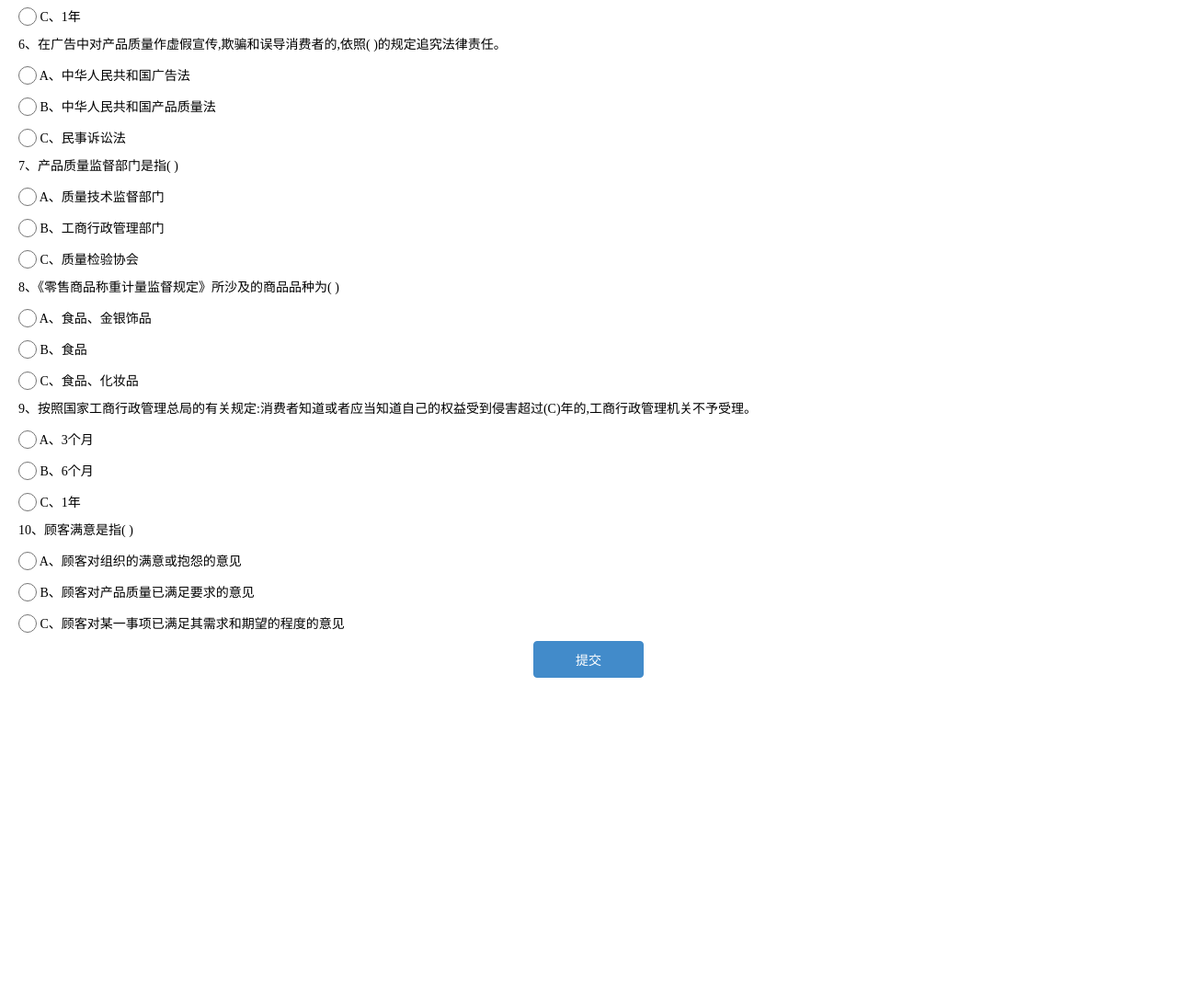
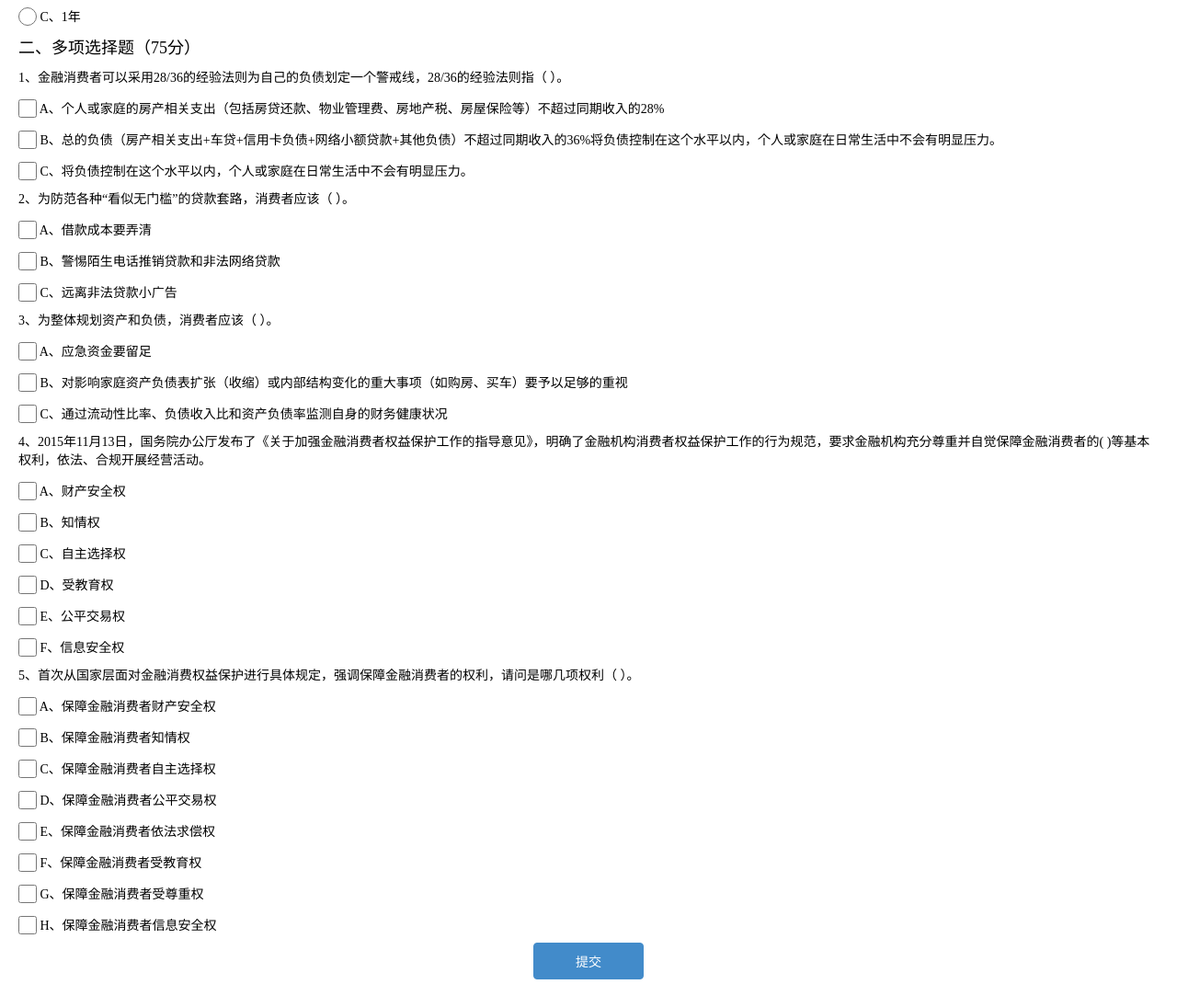
Before and after one commit to stevezhouwz/ceh-answer, a plain HTML site: page index.html in a window 1280 px wide. Shown: the part 679-1774 px from the top of the page at 92% size. Before the commit the page ends 1446 px from the top, so only its background shows below. Drawn offline with Linux system fonts and the light colour scheme.

Commit message:
更换题

```diff
--- a/css/index.css
+++ b/css/index.css
@@ -20,12 +20,13 @@ body {
 .answer-title {
   font-size:18px;
 }
-.radio {
+input {
   width: 20px;
   height: 20px;
   top: 5px;
   position: relative;
 }
+
 .answer-list {
   margin-top: 10px;
   margin-bottom: 10px;
--- a/index.html
+++ b/index.html
@@ -13,7 +13,7 @@
 <body>
     <div class="answer-content" >
         <p class="answer-title">
-            单选题
+            一、单选题（25分）
         </p>
         <div class="answer-list">
             <p class="p-ti">1、使用他人营业执照的违法经营者提供商品或者服务,损害消费者合法权益的消费者可以向其要求赔偿,也可以向(   )要求赔偿。</p>
@@ -90,79 +90,114 @@
                 C、1年
             </p>
         </div>
+        <p class="answer-title">
+            二、多项选择题（75分）
+        </p>
         <div class="answer-list">
-            <p class="p-ti">6、在广告中对产品质量作虚假宣传,欺骗和误导消费者的,依照(   )的规定追究法律责任。</p>
+            <p class="p-ti">1、金融消费者可以采用28/36的经验法则为自己的负债划定一个警戒线，28/36的经验法则指（    ）。</p>
             <p class="p-a">
-                <input type="radio" class="radio" value="10" name="answer6">
-                A、中华人民共和国广告法
+                <input type="checkbox" class="checkbox" value="5" name="answer6">
+                A、个人或家庭的房产相关支出（包括房贷还款、物业管理费、房地产税、房屋保险等）不超过同期收入的28%
             </p>
             <p class="p-a">
-                <input type="radio" class="radio" value="0" name="answer6">
-                B、中华人民共和国产品质量法
+                <input type="checkbox" class="checkbox" value="5" name="answer6">
+                B、总的负债（房产相关支出+车贷+信用卡负债+网络小额贷款+其他负债）不超过同期收入的36%将负债控制在这个水平以内，个人或家庭在日常生活中不会有明显压力。
             </p>
             <p class="p-a">
-                <input type="radio" class="radio" value="0" name="answer6">
-                C、民事诉讼法
+                <input type="checkbox" class="checkbox" value="5" name="answer6">
+                C、将负债控制在这个水平以内，个人或家庭在日常生活中不会有明显压力。
             </p>
         </div>
         <div class="answer-list">
-            <p class="p-ti">7、产品质量监督部门是指(    )</p>
+            <p class="p-ti">2、为防范各种“看似无门槛”的贷款套路，消费者应该（   ）。</p>
             <p class="p-a">
-                <input type="radio" class="radio" value="10" name="answer7">
-                A、质量技术监督部门
+                <input type="checkbox" class="checkbox" value="5" name="answer7">
+                A、借款成本要弄清
             </p>
             <p class="p-a">
-                <input type="radio" class="radio" value="0" name="answer7">
-                B、工商行政管理部门
+                <input type="checkbox" class="checkbox" value="5" name="answer7">
+                B、警惕陌生电话推销贷款和非法网络贷款
             </p>
             <p class="p-a">
-                <input type="radio" class="radio" value="0" name="answer7">
-                C、质量检验协会
+                <input type="checkbox" class="checkbox" value="5" name="answer7">
+                C、远离非法贷款小广告
             </p>
         </div>
         <div class="answer-list">
-            <p class="p-ti">8、《零售商品称重计量监督规定》所沙及的商品品种为(   )</p>
+            <p class="p-ti">3、为整体规划资产和负债，消费者应该（   ）。</p>
             <p class="p-a">
-                <input type="radio" class="radio" value="10" name="answer8">
-                A、食品、金银饰品
+                <input type="checkbox" class="checkbox" value="5" name="answer8">
+                A、应急资金要留足
             </p>
             <p class="p-a">
-                <input type="radio" class="radio" value="0" name="answer8">
-                B、食品
+                <input type="checkbox" class="checkbox" value="5" name="answer8">
+                B、对影响家庭资产负债表扩张（收缩）或内部结构变化的重大事项（如购房、买车）要予以足够的重视
             </p>
             <p class="p-a">
-                <input type="radio" class="radio" value="0" name="answer8">
-                C、食品、化妆品
+                <input type="checkbox" class="checkbox" value="5" name="answer8">
+                C、通过流动性比率、负债收入比和资产负债率监测自身的财务健康状况
             </p>
         </div>
         <div class="answer-list">
-            <p class="p-ti">9、按照国家工商行政管理总局的有关规定:消费者知道或者应当知道自己的权益受到侵害超过(C)年的,工商行政管理机关不予受理。</p>
+            <p class="p-ti">4、2015年11月13日，国务院办公厅发布了《关于加强金融消费者权益保护工作的指导意见》，明确了金融机构消费者权益保护工作的行为规范，要求金融机构充分尊重并自觉保障金融消费者的(   )等基本权利，依法、合规开展经营活动。</p>
             <p class="p-a">
-                <input type="radio" class="radio" value="0" name="answer9">
-                A、3个月
+                <input type="checkbox" class="checkbox" value="3" name="answer9">
+                A、财产安全权
             </p>
             <p class="p-a">
-                <input type="radio" class="radio" value="0" name="answer9">
-                B、6个月
+                <input type="checkbox" class="checkbox" value="3" name="answer9">
+                B、知情权
             </p>
             <p class="p-a">
-                <input type="radio" class="radio" value="10" name="answer9">
-                C、1年
+                <input type="checkbox" class="checkbox" value="3" name="answer9">
+                C、自主选择权
+            </p>
+            <p class="p-a">
+                <input type="checkbox" class="checkbox" value="0" name="answer9">
+                D、受教育权
+            </p>
+            <p class="p-a">
+                <input type="checkbox" class="checkbox" value="3" name="answer9">
+                E、公平交易权
+            </p>
+            <p class="p-a">
+                <input type="checkbox" class="checkbox" value="3" name="answer9">
+                F、信息安全权
             </p>
         </div>
         <div class="answer-list">
-            <p class="p-ti">10、顾客满意是指(   )</p>
+            <p class="p-ti">5、首次从国家层面对金融消费权益保护进行具体规定，强调保障金融消费者的权利，请问是哪几项权利（   ）。</p>
             <p class="p-a">
-                <input type="radio" class="radio" value="0" name="answer10">
-                A、顾客对组织的满意或抱怨的意见
+                <input type="checkbox" class="checkbox" value="3" name="answer10">
+                A、保障金融消费者财产安全权
             </p>
             <p class="p-a">
-                <input type="radio" class="radio" value="0" name="answer10">
-                B、顾客对产品质量已满足要求的意见
+                <input type="checkbox" class="checkbox" value="2" name="answer10">
+                B、保障金融消费者知情权
             </p>
             <p class="p-a">
-                <input type="radio" class="radio" value="10" name="answer10">
-                C、顾客对某一事项已满足其需求和期望的程度的意见
+                <input type="checkbox" class="checkbox" value="2" name="answer10">
+                C、保障金融消费者自主选择权
+            </p>
+            <p class="p-a">
+                <input type="checkbox" class="checkbox" value="0" name="answer10">
+                D、保障金融消费者公平交易权
+            </p>
+            <p class="p-a">
+                <input type="checkbox" class="checkbox" value="2" name="answer10">
+                E、保障金融消费者依法求偿权
+            </p>
+            <p class="p-a">
+                <input type="checkbox" class="checkbox" value="2" name="answer10">
+                F、保障金融消费者受教育权
+            </p>
+            <p class="p-a">
+                <input type="checkbox" class="checkbox" value="2" name="answer10">
+                G、保障金融消费者受尊重权
+            </p>
+            <p class="p-a">
+                <input type="checkbox" class="checkbox" value="2" name="answer10">
+                H、保障金融消费者信息安全权
             </p>
         </div>
         <footer class="footer">
@@ -184,12 +219,37 @@ $(function () {
             var val = $(this).val();
            num = Number(num) + Number(val);
         })
+
+        var num6 =  checkbox($(".checkbox[name='answer6']"));
+        var num7 =  checkbox($(".checkbox[name='answer7']"));
+        var num8 =  checkbox($(".checkbox[name='answer8']"));
+        var num9 =  checkbox($(".checkbox[name='answer9']"));
+        var num10 =  checkbox($(".checkbox[name='answer10']"));
+
         $(".answer-content").hide();
         $(".ti-box").show();
-        var fen = num + "分";
+        var fen = num + num6 + num7+ num8+ num9+ num10+ "分";
         $(".fen").text(fen);
     })
 
+    /**
+     * 计算多选值
+     * @param obj
+     * @returns {number}
+     */
+    function checkbox(obj) {
+        var check_val = 0;
+        for(k in obj){
+            if(obj[k].checked)
+            check_val  = Number(check_val) + Number(obj[k].value);
+        }
+        if(check_val == 15){
+            return 15;
+        }else {
+            return 0;
+        }
+
+    }
 })
 </script>
 </html>
```
